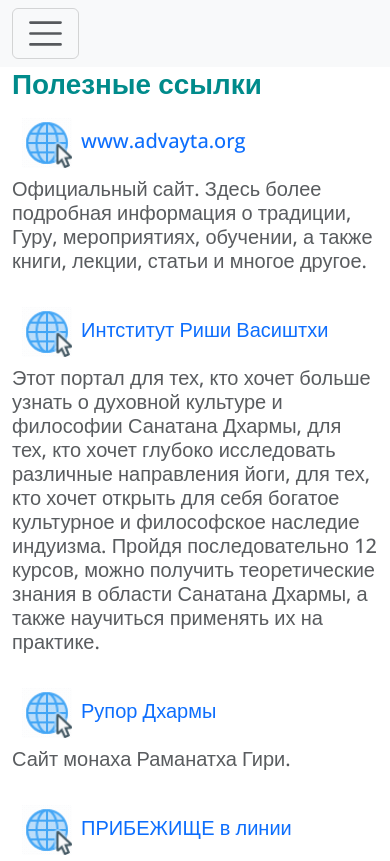
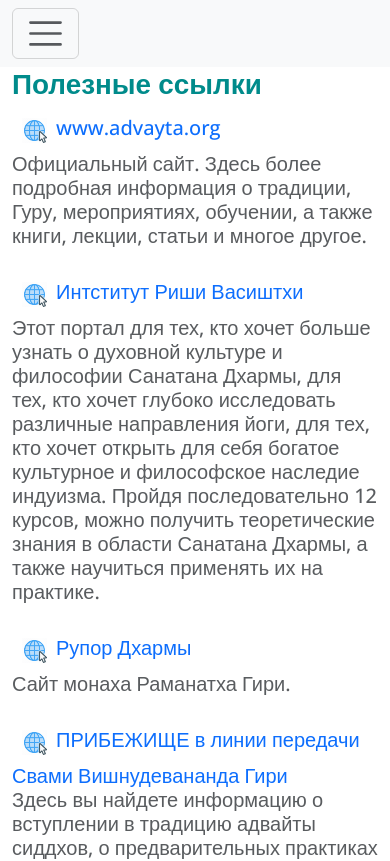
Before and after one commit to TimurTairov/my-yoga-site, a React (Create React App) app: page /links in a window 390 px wide. Shown: the top 861 px of the page. Built offline with nearby package versions, Linux system fonts and the light colour scheme.

Commit message:
commit 4.2

```diff
--- a/src/pages/Home.js
+++ b/src/pages/Home.js
@@ -3,7 +3,7 @@ import { useNavigate } from 'react-router-dom'
 import { Button, Container, Image } from 'react-bootstrap'
 import myPhoto from '../images/myphoto.jpg'
 import done from '../gif/done-96.png'
-import namaste from '../gif/namaste.gif'
+import namaste from '../images/namaste.png'
 import om from '../gif/om.gif'
 import trishula from '../gif/trishula.gif'
 
--- a/src/styles/Gif.css
+++ b/src/styles/Gif.css
@@ -34,20 +34,36 @@
     width: 100%;
     height: auto;
   }
-}
-
-@media ((max-width: 540px)) {
-}
-
-@media ((max-width: 430px)) {
-}
-
-@media ((max-width: 360px)) {
-}
-
-@media ((max-width: 320px)) {
   .gif {
     width: 35px;
     height: 35px;
   }
 }
+
+@media ((max-width: 540px)) {
+  .gif {
+    width: 25px;
+    height: 25px;
+  }
+}
+
+@media ((max-width: 430px)) {
+  .gif {
+    width: 25px;
+    height: 25px;
+  }
+}
+
+@media ((max-width: 360px)) {
+  .gif {
+    width: 25px;
+    height: 25px;
+  }
+}
+
+@media ((max-width: 320px)) {
+  .gif {
+    width: 25px;
+    height: 25px;
+  }
+}
```
Also changed, not shown: src/images/namaste.png (added).
